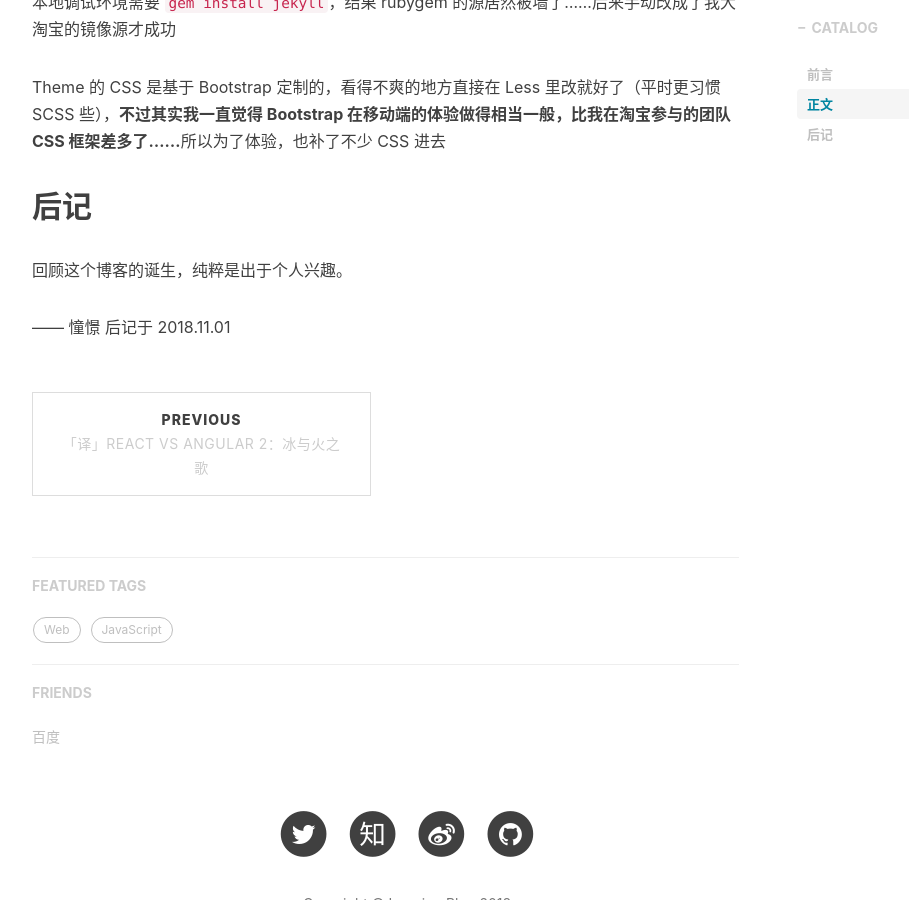
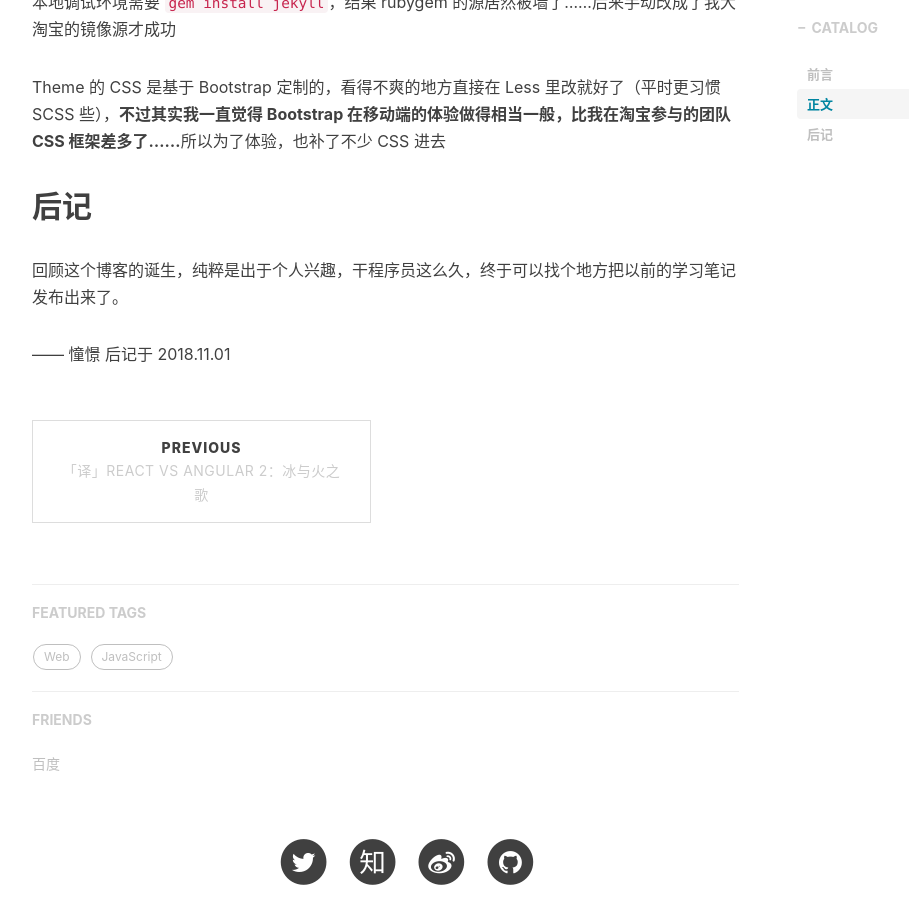
Before and after one commit to TestsLing/TestsLing.github.io, a Jekyll site: the page built from _posts/2018-11-01-hello_word.md, in a window 1280 px wide and 900 px high, scrolled down 1548 px. Shown: the whole window, without its empty margins (233-1142 px from the left). Built offline with Jekyll 4.4.1, drawn with Linux system fonts in a browser that asks for light colours; nearby versions of some CDN libraries; comment, search, counter and statistics services are not loaded.

Commit message:
hello world

```diff
--- a/_posts/2018-11-01-hello_word.md
+++ b/_posts/2018-11-01-hello_word.md
@@ -56,6 +56,6 @@ Theme 的 CSS 是基于 Bootstrap 定制的，看得不爽的地方直接在 Les
 
 ## 后记
 
-回顾这个博客的诞生，纯粹是出于个人兴趣。
+回顾这个博客的诞生，纯粹是出于个人兴趣，干程序员这么久，终于可以找个地方把以前的学习笔记发布出来了。
 
 —— 憧憬 后记于 2018.11.01
```
